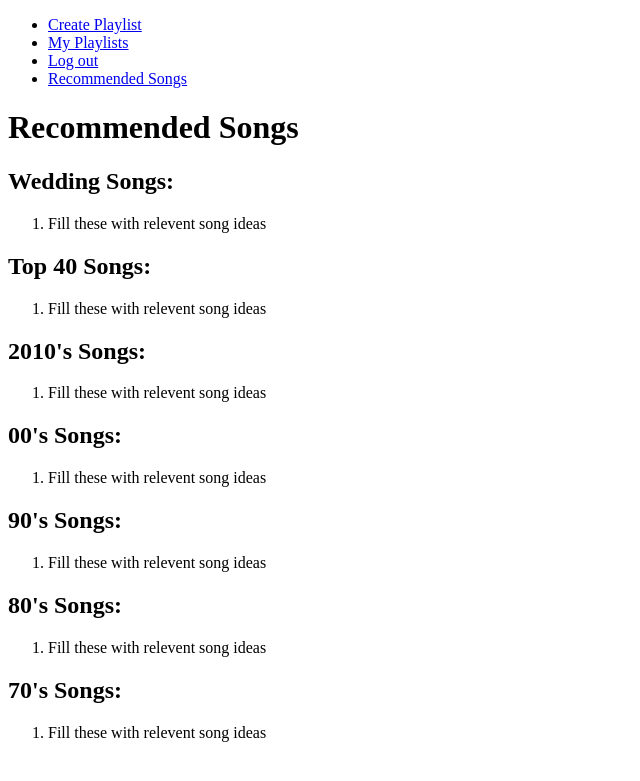
After one commit to JarettSisk/Playlister, a Flask app: page /recommended in a window 1280 px wide. The commit adds this page. Shown: the top 781 px of the page, without its empty margins (0-640 px from the left). Run offline with Flask 2, Linux system fonts and the light colour scheme; the visitor is signed in with stand-in values (Sample User, id 1); data comes from the database, SQL or seed files in the repository.

Commit message:
Added additional routes and logic for the app

```diff
--- a/app.py
+++ b/app.py
@@ -1,5 +1,5 @@
 import re
-from flask import Flask, render_template, redirect, session, flash
+from flask import Flask, render_template, redirect, session, flash, request, jsonify
 from flask.helpers import url_for
 from flask_debugtoolbar import DebugToolbarExtension
 from models import connect_db, db, User, Playlist, Song, PlaylistSong
@@ -25,7 +25,7 @@ def home_page():
     if 'user_id' not in session:
         return render_template('index.html')
 
-    return redirect('/user')
+    return redirect(f"/user/{session['user_id']}")
 
 @app.route('/user/<int:user_id>')
 def show_playlists(user_id):
@@ -61,6 +61,31 @@ def login_user():
 
     return render_template('login.html', form=form)
 
+@app.route('/register', methods=['GET', 'POST'])
+def register_user():
+    """ Log in the user """
+    form = UserForm()
+    if form.validate_on_submit():
+        username = form.username.data
+        password = form.password.data
+        # Autheniticate the users credentials
+        user = User.register(User, username, password)
+
+        new_user = User(username = user.username, password = user.password)
+
+        db.session.add(new_user)
+        db.session.commit()
+
+        user = User.query.get_or_404(new_user.id)
+
+        if user:
+            session['user_id'] = user.id
+            return redirect(f"/user/{user.id}")
+        else:
+            form.username.errors = ['Invalid username/password.']
+
+    return render_template('register.html', form=form)
+
 @app.route('/logout')
 def logout_user():
     """ Log out the user """
@@ -69,32 +94,64 @@ def logout_user():
     return redirect('/')
 
 
-@app.route('/playlist/<int:playlist_id>', methods=['GET', 'POST'])
+@app.route('/playlist/<int:playlist_id>', methods=['GET'])
 def show_playlist(playlist_id):
-    """ Show the playlist and all of the songs within the playlist. Also a form to add more songs """
+    """ Show the playlist and all of the songs within the playlist."""
     user = User.query.get_or_404(session['user_id'])
     playlist = Playlist.query.get_or_404(playlist_id)
 
     if user:
-        form = SongForm()
-        if form.validate_on_submit():
-            title = form.title.data
-            artist = form.artist.data
-            new_song = Song(title=title, artist=artist)
-            db.session.add(new_song)
-            db.session.commit()
+        return render_template('playlist.html', user=user, playlist=playlist)
 
-            # Adding to the M2M table
-            playlist_song = PlaylistSong(
-            playlist_id = playlist.id,
-            song_id = new_song.id
-            )
-            db.session.add(playlist_song)
-            db.session.commit()
+@app.route('/playlist/<int:playlist_id>/songs', methods=[ 'GET'])
+def get_songs(playlist_id):
+    """ Get all the songs related to the playlist """
+    playlist = Playlist.query.get_or_404(playlist_id)
+    all_songs = [song.serialize() for song in playlist.songs]
+    return jsonify(songs=all_songs)
 
-            return redirect(f"/playlist/{playlist_id}")
 
-    return render_template('playlist.html', user=user, playlist=playlist, form=form)
+
+@app.route('/playlist/<int:playlist_id>/add', methods=[ 'POST'])
+def add_song(playlist_id):
+    """ Add a new song to the playlist """
+    playlist = Playlist.query.get_or_404(playlist_id)
+    data = request.json
+    title = data['title']
+    artist = data['artist']
+    new_song = Song(title=title, artist=artist)
+    db.session.add(new_song)
+    db.session.commit()
+
+    # Adding to the M2M table
+    playlist_song = PlaylistSong(
+    playlist_id = playlist.id,
+    song_id = new_song.id
+    )
+    db.session.add(playlist_song)
+    db.session.commit()
+
+    data = {
+        "title": new_song.title,
+        "artist": new_song.artist,
+        "song_id": new_song.id }
+
+    return (jsonify(data), 201)
+
+@app.route('/playlist/<int:playlist_id>/remove', methods=['POST'])
+def remove_song(playlist_id):
+    """ Remove a new song to the playlist """
+    data = request.json
+    song = Song.query.get_or_404(data['song_id'])
+    if song:
+
+        db.session.delete(song)
+        db.session.commit()
+
+        return ("Song sucessfully Deleted", 200)
+
+    return ('Oop. Something went wrong')
+
 
 @app.route('/playlist/add', methods=['GET', 'POST'])
 def creat_new_playlist():
@@ -119,3 +176,14 @@ def creat_new_playlist():
         return redirect(f"/user/{user.id}")
 
     return render_template('new-playlist.html', form=form, user=user)
+
+@app.route('/recommended')
+def show_recommended_songs():
+    if 'user_id' not in session:
+        flash("Please login first!", "danger")
+        return redirect('/login')
+    user = User.query.get_or_404(session['user_id'])
+    return render_template('recommended.html', user=user)
+
+# @app.route('/song/remove')
+# def remove_song():
--- a/forms.py
+++ b/forms.py
@@ -13,8 +13,8 @@ class UserForm(FlaskForm):
 class PlaylistForm(FlaskForm):
     """Form for adding playlists."""
 
-    name = StringField("Playlist name", validators=[InputRequired()])
-    description = StringField("Playlist description", validators=[InputRequired()])
+    name = StringField("Name", validators=[InputRequired()])
+    description = StringField("Description", validators=[InputRequired()])
 
 class SongForm(FlaskForm):
     """Form for adding songs."""
--- /dev/null
+++ b/static/app.js
@@ -0,0 +1,92 @@
+
+// Elements
+let songList = document.querySelector('.song-list');
+const addSongForm = document.querySelector("#add-song-form");
+
+function createSongDom(title, artist, id) {
+    const songLi = document.createElement('li');
+    songLi.classList.add('song');
+    songLi.setAttribute('id', id);
+
+    const removeBtnForm = document.createElement('form');
+    removeBtnForm.setAttribute('method', 'POST');
+
+    const removeBtn = document.createElement('button');
+    removeBtn.classList.add('remove');
+    removeBtn.innerText = 'X';
+    removeBtn.setAttribute('type', 'submit');
+
+
+
+    // Add listener to the new remove btn
+    removeBtnForm.addEventListener("submit", async function(e) {
+        e.preventDefault()
+        await axios.post(`${currentLocation.pathname}/remove`, {
+            song_id: id,
+            })
+          .then(function (response) {
+            console.log(response);
+          })
+          .catch(function (error) {
+            console.log(error);
+          });
+        appendSongs();
+        removeBtnForm.parentElement.remove();
+      })
+
+    songLi.innerText = `${title} - ${artist}`;
+    removeBtnForm.appendChild(removeBtn);
+    songLi.appendChild(removeBtnForm);
+
+
+    return songLi;
+
+}
+
+
+
+
+
+
+
+
+var currentLocation = window.location;
+console.log(currentLocation.pathname);
+
+// Create the list of songs for this playlist
+async function appendSongs() {
+    songList.innerHTML = "";
+    try {
+        const response = await axios.get(`${currentLocation.pathname}/songs`);
+        songs = response.data.songs;
+        console.log(songs);
+        for(song of songs) {
+            songEl = createSongDom(song.title, song.artist, song.id)
+            songList.append(songEl);
+        }
+    } catch (error) {
+        console.error(error);
+    }
+}
+// initial call
+appendSongs()
+
+// Add new song
+addSongForm.addEventListener('submit', async function(e) {
+    e.preventDefault();
+
+    await axios.post(`${currentLocation.pathname}/add`, {
+        title: e.target.title.value,
+        artist: e.target.artist.value
+        })
+      .then(function (response) {
+        console.log(response);
+        songEl = createSongDom(response.data.title, response.data.artist, response.data.song_id);
+        songList.appendChild(songEl)
+      })
+      .catch(function (error) {
+        console.log(error);
+      });
+    songEl = createSongDom
+    this.reset();
+})
--- a/templates/base.html
+++ b/templates/base.html
@@ -14,7 +14,7 @@
             <li><a href="/playlist/add">Create Playlist</a></li>
             <li><a href="/user/{{user.id}}">My Playlists</a></li>
             <li><a href="/logout">Log out</a></li>
-            <li><a href="/reccomended">Reccomended Songs</a></li>
+            <li><a href="/recommended">Recommended Songs</a></li>
             {% else %}
             <li><a href="/login">Log in</a></li>
             <li><a href="/register">Sign Up</a></li>
@@ -23,5 +23,7 @@
     </nav>
 
     {% block content %} {% endblock%}
+    <script src="https://unpkg.com/axios/dist/axios.min.js"></script>
+    <script src="{{ url_for('static', filename='app.js') }}"></script>
 </body>
 </html>
--- a/templates/new-playlist.html
+++ b/templates/new-playlist.html
@@ -1,7 +1,6 @@
 {% extends 'base.html' %}
 
 {% block content %}
-
 <h1>Add New Playlist</h1>
 <form method="POST" class="add-playlist-form">
     <div class="form-group">
--- /dev/null
+++ b/templates/recommended.html
@@ -0,0 +1,42 @@
+{% extends 'base.html'  %}
+
+{% block content %}
+<h1>Recommended Songs</h1>
+<!-- Maybe consider adding an 'add' button to each of these songs so that people can easily add the to their playlist? -->
+
+<h2>Wedding Songs:</h2>
+<ol class="songs">
+    <li class="song">Fill these with relevent song ideas</li>
+</ol>
+
+<h2>Top 40 Songs:</h2>
+<ol class="songs">
+    <li class="song">Fill these with relevent song ideas</li>
+</ol>
+
+<h2>2010's Songs:</h2>
+<ol class="songs">
+    <li class="song">Fill these with relevent song ideas</li>
+</ol>
+
+<h2>00's Songs:</h2>
+<ol class="songs">
+    <li class="song">Fill these with relevent song ideas</li>
+</ol>
+
+<h2>90's Songs:</h2>
+<ol class="songs">
+    <li class="song">Fill these with relevent song ideas</li>
+</ol>
+
+<h2>80's Songs:</h2>
+<ol class="songs">
+    <li class="song">Fill these with relevent song ideas</li>
+</ol>
+
+<h2>70's Songs:</h2>
+<ol class="songs">
+    <li class="song">Fill these with relevent song ideas</li>
+</ol>
+
+{% endblock %}
```
Also changed, not shown: models.py (+7 -0 lines), templates/playlist.html (+11 -13 lines), templates/playlists.html (+4 -3 lines), templates/register.html (added, +20 -0 lines).
